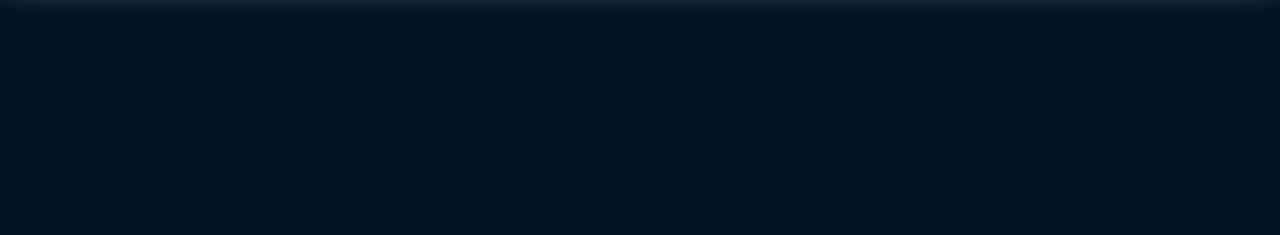
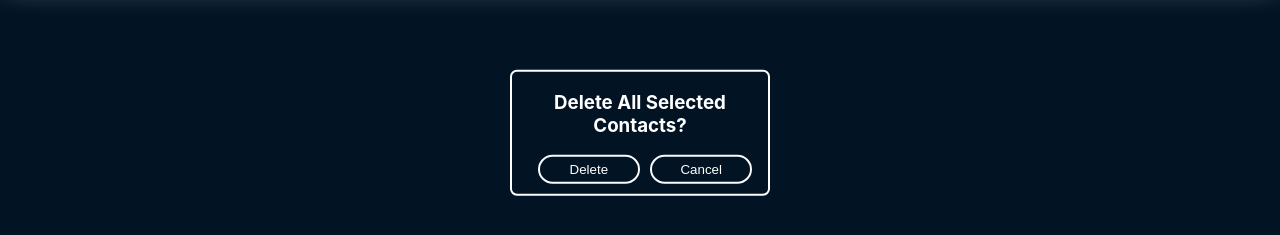
Before and after one commit to GhazaryanShogher/CRM_System_Bootcamp_Project, a React (Create React App) app in the folder crm_system/: page /Contacts in a window 1280 px wide. Both pictures are taken after a click on the button "Delete Selected". Shown: the part 267-502 px from the top of the page. Built offline with nearby package versions, Linux system fonts and the light colour scheme; no server answers.

Commit message:
worked on popups for delete

```diff
--- a/crm_system/src/TableComponents/tableContent/tableContent.js
+++ b/crm_system/src/TableComponents/tableContent/tableContent.js
@@ -3,7 +3,6 @@ import {connect} from 'react-redux';
 import * as actions from '../../Actions/actions';
 import {bindActionCreators} from 'redux';
 import './tableContent.css';
-import Edit from '../Edit/Edit';
 import Icon from '../Icon/Icon';
 import Close from '../Close/Close';
 import SelectTemplate from '../Header/selectTemplate/selectTemplate';
@@ -11,7 +10,7 @@ import Button from '../Button/Button';
 import Form from '../Forms/Form';
 import Input from '../Input/Input';
 import '../Forms/Form';
-// import HeaderButton from '../HeaderButton/HeaderButton';
+//import HeaderButton from '../HeaderButton/HeaderButton';
 //import Menu from '../menu/menu';
 
 
@@ -27,14 +26,22 @@ class TableContent extends Component{
         country:"",
         email:"",
         position:"",
-        checked:"",
         status: "none",
-        status1: "none"
+        status1: "none",
+        status2: "none",
+        func:"",
+        text: "",
+        delete: "",
         };
       }
 
       close = () => {
+        if(this.state.status1 === "block"){
           this.setState({status1:"none"})
+        }
+        if (this.state.status2 === "block") {
+          this.setState({status2: "none"})
+        }
       }
       addContact = ()=>{
           this.setState({status: "block"})
@@ -56,23 +63,33 @@ class TableContent extends Component{
   checked = (e) =>{
     if(e.target.checked){
       this.setState({del: this.state.del.concat(e.target.value)})
-
+    }
+    else {
+      let index = this.state.del.indexOf(e.target.value)
+      if (index > -1) {
+        this.state.del.splice(index, 1)
+      }
     }
   }
 
   // Delete row
    deleteRow = (e)=>{
-      fetch(`http://visual.istclabz.com:2112/api/contacts?guid=${e.target.id}`,{
+    e.target.id === "delete" ? this.setState({ text: "Delete All Selected Contacts?",func: this.deleteContacts}) : this.setState({ text:"Delete Contact?", func: this.deleteContact});
+    this.setState({status2: "block", delete: e.target.id});
+    }
+
+  deleteContact = () => {
+    fetch(`http://visual.istclabz.com:2112/api/contacts?guid=${this.state.delete}`,{
       method: 'DELETE',
       headers: {
       "Content-type": "application/json; charset=UTF-8"
       }
     })
+    .then(() =>this.setState({status2: "none"}))
   }
 
-
 //delete selected contacts
-  deleteContacts = () =>{
+  deleteContacts = () => {
     fetch('http://visual.istclabz.com:2112/api/contacts',{
       method: 'DELETE',
       body: JSON.stringify(
@@ -182,7 +199,7 @@ callback = (e) => {
                     </Button>
 
 
-                    <Button  name={"Delete Selected"} id={"delete"}  className= "CB1" click={this.deleteContacts}>
+                    <Button  name={"Delete Selected"} id={"delete"}  className= "CB1" click={this.deleteRow}>
                     <i className="fa fa-trash-o" aria-hidden="true"></i><br />Delete Selected
                     </Button>
 
@@ -201,7 +218,6 @@ callback = (e) => {
 
 
               <div className="table_box">
-              {/* <HeaderButton/> */}
               <div>{this.props.counter}</div>
               <button onClick = {this.props.get}>show</button>
               <button onClick = {this.props.del}>delete</button>
@@ -248,6 +264,11 @@ callback = (e) => {
         <Input id="position" type="text" placeholder="Position" val = {this.state.position} callback = {this.callback}/>
         <Button className= {"CB1 popupBtn"} click = {this.updateContact} name = "Save"/>
    </div>
+      <div className="form" style={{display:this.state.status2}}>
+        <h3>{this.state.text} </h3>
+        <Button className={"CB1 popupBtn"} click={this.state.func} name = "Delete"/>
+        <Button className={"CB1 popupBtn"} click={this.close} name = "Cancel"/>
+      </div>
                 {/* <Edit status1={this.state.status1} /> */}
             </Fragment>
         );
```
Also changed, not shown: 1 other file (tests, documents, lock files or other folders). Lines whose indentation alone changed are shown as unchanged.
